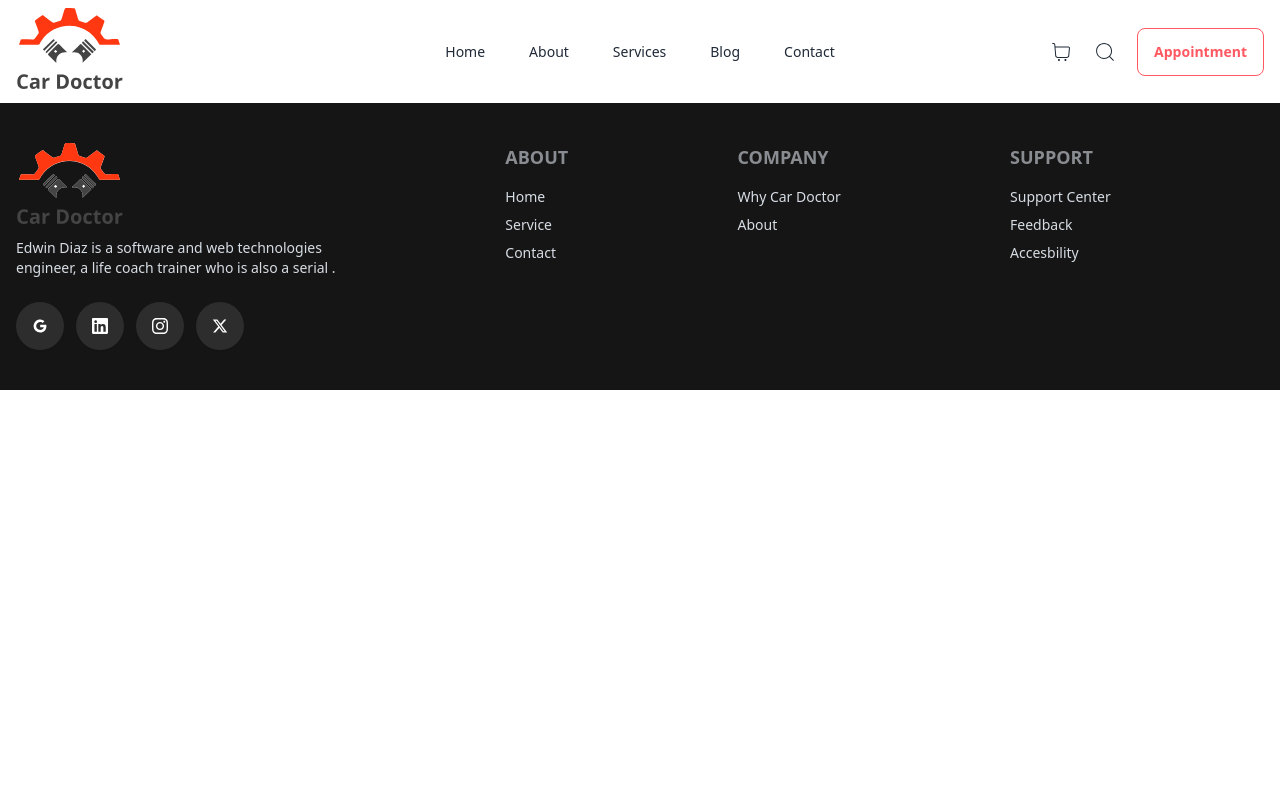
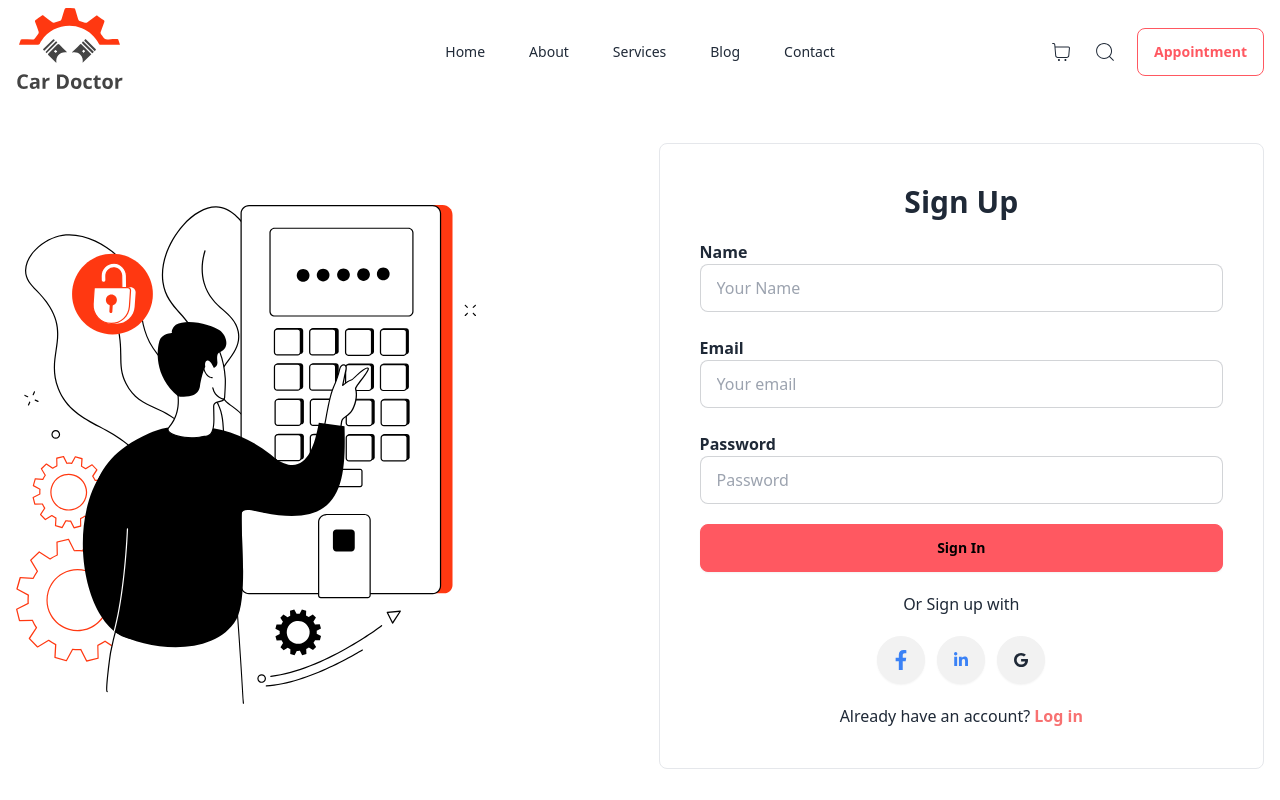
Before and after one commit to towhid046/car-service-client, a React (Vite) app: page /register in a window 1280 px wide. Shown: the top 800 px of the page. Built offline with nearby package versions, Linux system fonts and the light colour scheme; no server answers.

Commit message:
fix a bag same key

```diff
--- a/src/components/unique/ContactSection/ContactSection.jsx
+++ b/src/components/unique/ContactSection/ContactSection.jsx
@@ -4,7 +4,7 @@ import { CiLocationOn } from "react-icons/ci";
 const ContactSection = () => {
   const contacts = [
     {
-      id: 2,
+      id: 1,
       icon: <CiCalendar />,
       title: "We are open monday-friday",
       info: "7:00 am - 9:00 pm",
--- a/src/pages/LoginPage/LoginPage.jsx
+++ b/src/pages/LoginPage/LoginPage.jsx
@@ -1,15 +1,37 @@
+import { useContext } from "react";
 import loginImg from "../../assets/images/login/login.svg";
 import { FaFacebookF, FaGoogle, FaLinkedinIn } from "react-icons/fa";
 import { Link } from "react-router-dom";
+import { AuthContext } from "../../providers/AuthProvider";
 
 const LoginPage = () => {
+  const { loginUser } = useContext(AuthContext);
+
+  const handleLoginUser = (e) => {
+    e.preventDefault();
+    const form = e.target;
+    const email = form.email.value;
+    const password = form.password.value;
+    const user = { name, email, password };
+    console.log(user);
+
+    // login user
+    loginUser(email, password)
+      .then((res) => {
+        console.log(res.user);
+      })
+      .catch((err) => {
+        console.error(err);
+      });
+  };
+
   return (
     <section className="py-10 flex-col lg:flex-row flex items-center justify-between lg:gap-10 gap-8">
       <div className="lg:w-1/2">
         <img src={loginImg} alt="" />
       </div>
       <div className="border p-10 rounded-lg lg:w-1/2">
-        <form className="space-y-5">
+        <form onSubmit={handleLoginUser} className="space-y-5">
           <h2 className="text-center text-3xl mb-5 font-bold">Login </h2>
           <label htmlFor="">
             <strong>Email</strong>
@@ -19,7 +41,8 @@ const LoginPage = () => {
               name="email"
               placeholder="Your email"
             />
-          </label> <br /> <br />
+          </label>{" "}
+          <br /> <br />
           <label htmlFor="">
             <strong>Password</strong>
             <input
@@ -48,7 +71,9 @@ const LoginPage = () => {
           </ul>
           <p className="mt-12 text-center">
             Haven't an account?{" "}
-            <Link to={'/register'} className="text-red-400 font-bold">Register</Link>
+            <Link to={"/register"} className="text-red-400 font-bold">
+              Sign Up
+            </Link>
           </p>
         </form>
       </div>
--- a/src/pages/RegisterPage/RegisterPage.jsx
+++ b/src/pages/RegisterPage/RegisterPage.jsx
@@ -1,11 +1,94 @@
-import React from 'react';
+import { useContext } from "react";
+import loginImg from "../../assets/images/login/login.svg";
+import { FaFacebookF, FaGoogle, FaLinkedinIn } from "react-icons/fa";
+import { Link } from "react-router-dom";
+import { AuthContext } from "../../providers/AuthProvider";
 
 const RegisterPage = () => {
-    return (
-        <div>
+  const { createUser } = useContext(AuthContext);
 
-        </div>
-    );
+  const handlCreateUser = (e) => {
+    e.preventDefault();
+    const form = e.target;
+    const name = form.name.value;
+    const email = form.email.value;
+    const password = form.password.value;
+    const user = { name, email, password };
+    console.log(user);
+    // crate user
+    createUser(email, password)
+      .then((res) => {
+        console.log(res.user);
+      })
+      .catch((err) => {
+        console.error(err);
+      });
+  };
+
+  return (
+    <section className="py-10 flex-col lg:flex-row flex items-center justify-between lg:gap-10 gap-8">
+      <div className="lg:w-1/2">
+        <img src={loginImg} alt="" />
+      </div>
+      <div className="border p-10 rounded-lg lg:w-1/2">
+        <form onSubmit={handlCreateUser} className="space-y-5">
+          <h2 className="text-center text-3xl mb-5 font-bold">Sign Up </h2>
+          <label htmlFor="">
+            <strong>Name</strong>
+            <input
+              type="text"
+              className="input input-bordered w-full"
+              name="name"
+              placeholder="Your Name"
+            />
+          </label>{" "}
+          <br /> <br />
+          <label htmlFor="">
+            <strong>Email</strong>
+            <input
+              type="email"
+              className="input input-bordered w-full"
+              name="email"
+              placeholder="Your email"
+            />
+          </label>{" "}
+          <br /> <br />
+          <label htmlFor="">
+            <strong>Password</strong>
+            <input
+              type="password"
+              name="password"
+              placeholder="Password"
+              className="input input-bordered w-full"
+            />
+          </label>
+          <input
+            type="submit"
+            value="Sign In"
+            className="btn btn-error w-full"
+          />
+          <p className="text-center">Or Sign up with</p>
+          <ul className="flex items-center justify-center  gap-3">
+            <li className="btn h-12 w-12 rounded-full">
+              <FaFacebookF className="text-blue-500 text-xl" />
+            </li>
+            <li className="btn h-12 w-12 rounded-full">
+              <FaLinkedinIn className="text-blue-500 text-xl" />
+            </li>
+            <li className="btn h-12 w-12 rounded-full">
+              <FaGoogle className=" text-2xl" />
+            </li>
+          </ul>
+          <p className="mt-12 text-center">
+            Already have an account?{" "}
+            <Link to={"/login"} className="text-red-400 font-bold">
+              Log in
+            </Link>
+          </p>
+        </form>
+      </div>
+    </section>
+  );
 };
 
 export default RegisterPage;
--- /dev/null
+++ b/src/providers/AuthProvider.jsx
@@ -0,0 +1,46 @@
+import { createContext, useEffect, useState } from "react";
+import PropTypes from "prop-types";
+import {
+  createUserWithEmailAndPassword,
+  onAuthStateChanged,
+  signInWithEmailAndPassword,
+} from "firebase/auth";
+import { auth } from "../firebase/firebase.config";
+export const AuthContext = createContext(null);
+
+const AuthProvider = ({ children }) => {
+  const [user, setUser] = useState(null);
+  const [loading, setLoading] = useState(true);
+
+  const createUser = (email, password) => {
+    setLoading(true);
+    return createUserWithEmailAndPassword(auth, email, password);
+  };
+
+  const loginUser = (eamil, password) => {
+    setLoading(true);
+    return signInWithEmailAndPassword(auth, eamil, password);
+  };
+
+  useEffect(() => {
+    const unSubscribe = () => {
+      onAuthStateChanged(auth, (currentUser) => {
+        setUser(currentUser);
+        setLoading(false);
+      });
+    };
+    return () => unSubscribe();
+  }, []);
+
+  const userInfo = { loading, user, createUser, loginUser };
+
+  return (
+    <AuthContext.Provider value={userInfo}>{children}</AuthContext.Provider>
+  );
+};
+
+AuthProvider.propTypes = {
+  children: PropTypes.node.isRequired,
+};
+
+export default AuthProvider;
```
Also changed, not shown: src/main.jsx (+12 -9 lines).
